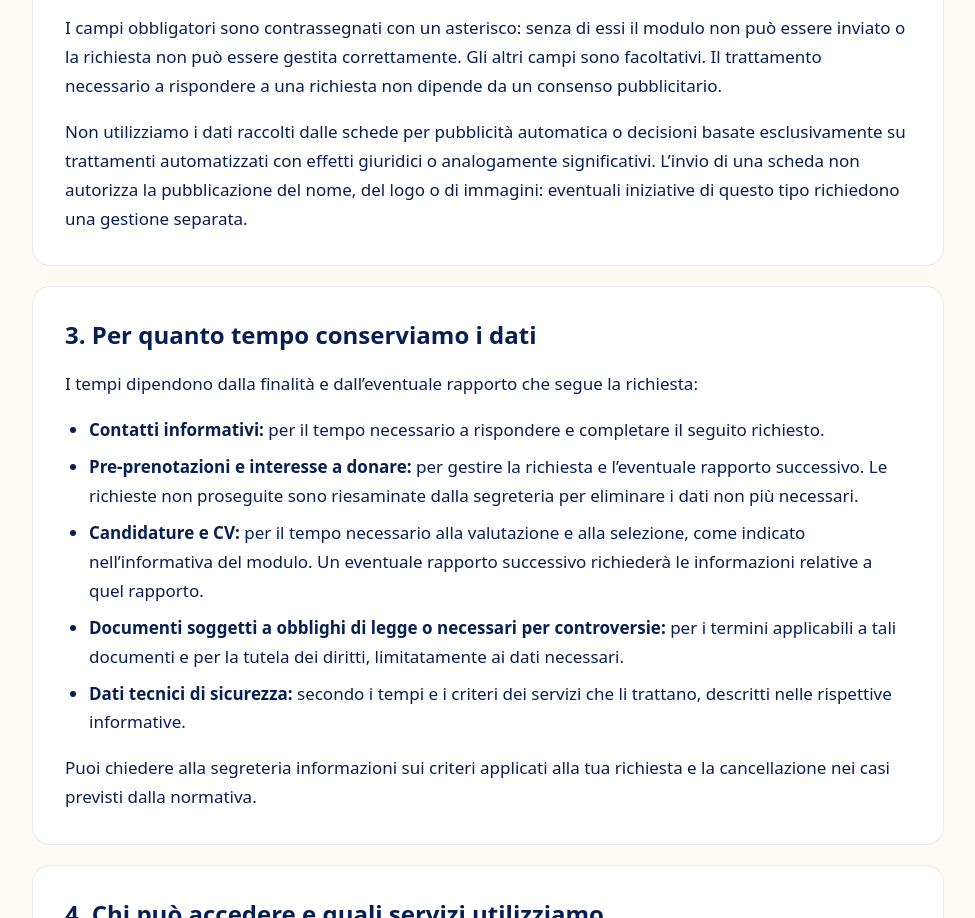
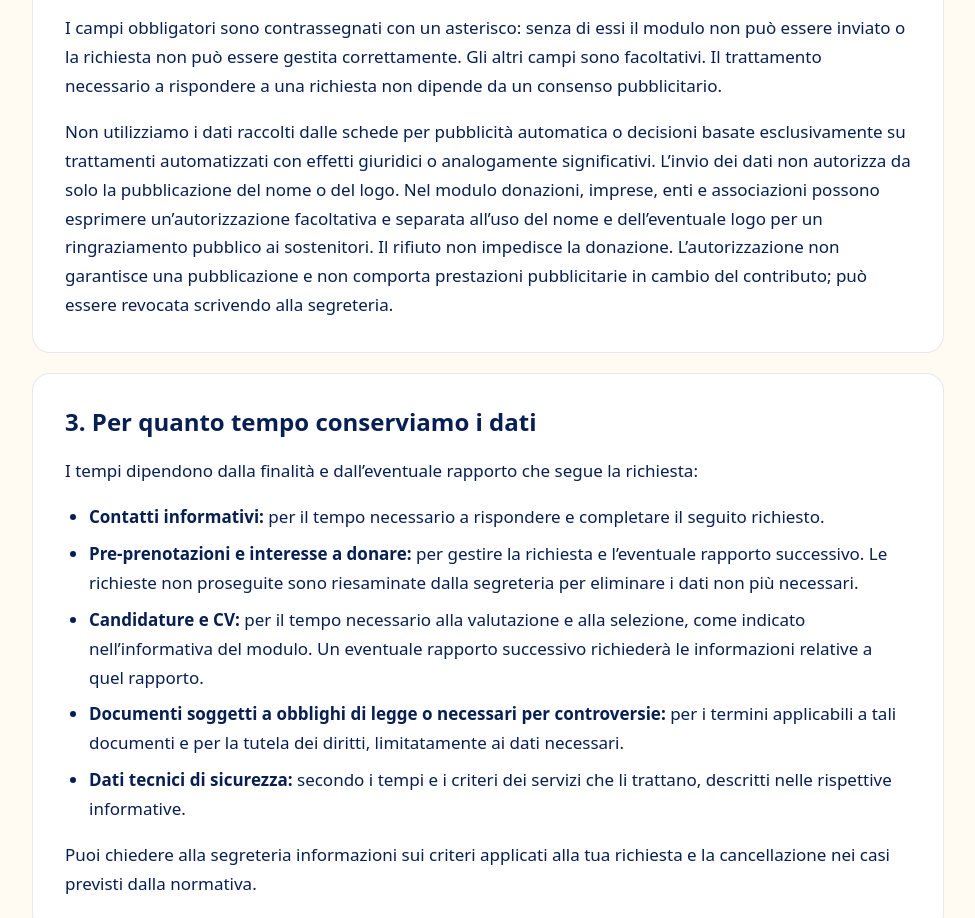
Before and after one commit to officinadeltalentosvt/Officinadeltalentosvt.github.io, a plain HTML site: page privacy.html in a window 1280 px wide. Shown: the part 2491-3409 px from the top of the page, without its empty margins (152-1127 px from the left). Drawn offline with Linux system fonts and the light colour scheme.

Commit message:
Chiarisce il ringraziamento facoltativo ai sostenitori senza prestazioni pubblicitarie

```diff
--- a/privacy.html
+++ b/privacy.html
@@ -14,7 +14,7 @@
 <article class="purpose"><h3>Interesse a una donazione liberale</h3><p>Trattiamo i dati identificativi e di contatto della persona, impresa o ente e, se comunicati, del rappresentante o referente, per gestire la richiesta, verificare l’anagrafica e predisporre eventuali documenti relativi alla donazione.</p><p>Le basi giuridiche sono le misure precontrattuali richieste (art. 6, par. 1, lett. b) e, quando sorge un rapporto, gli obblighi di legge applicabili (lett. c). <strong>Inviare la scheda non comporta impegni né pagamenti.</strong> <a href="https://officina-sostenitori.raffaele881122.chatgpt.site/">Vai al modulo donatori e alla relativa informativa</a>.</p></article>
 <article class="purpose"><h3>Candidature e curriculum</h3><p>Trattiamo i recapiti, le qualifiche, le esperienze, la disponibilità e il curriculum inviati per valutare la candidatura e ricontattarti. La base giuridica è l’esecuzione delle misure precontrattuali richieste dal candidato (art. 6, par. 1, lett. b); eventuali adempimenti successivi seguono le basi giuridiche previste per il relativo rapporto.</p><p>La manifestazione di interesse per futuri progetti di Servizio Civile Universale non sostituisce le domande previste dai bandi ufficiali. <a href="https://officina-sostenitori.raffaele881122.chatgpt.site/candidatura">Vai al modulo candidatura e alla relativa informativa</a>.</p></article>
 <p class="note">Comunica solo le informazioni necessarie. Nei moduli preliminari e nei messaggi evita dati sanitari, diagnosi, documenti d’identità e dati bancari non richiesti. Eventuali esigenze specifiche dei bambini saranno affrontate con la segreteria attraverso modalità e informative dedicate.</p>
-<h3>Dati obbligatori e facoltativi</h3><p>I campi obbligatori sono contrassegnati con un asterisco: senza di essi il modulo non può essere inviato o la richiesta non può essere gestita correttamente. Gli altri campi sono facoltativi. Il trattamento necessario a rispondere a una richiesta non dipende da un consenso pubblicitario.</p><p>Non utilizziamo i dati raccolti dalle schede per pubblicità automatica o decisioni basate esclusivamente su trattamenti automatizzati con effetti giuridici o analogamente significativi. L’invio di una scheda non autorizza la pubblicazione del nome, del logo o di immagini: eventuali iniziative di questo tipo richiedono una gestione separata.</p></section>
+<h3>Dati obbligatori e facoltativi</h3><p>I campi obbligatori sono contrassegnati con un asterisco: senza di essi il modulo non può essere inviato o la richiesta non può essere gestita correttamente. Gli altri campi sono facoltativi. Il trattamento necessario a rispondere a una richiesta non dipende da un consenso pubblicitario.</p><p>Non utilizziamo i dati raccolti dalle schede per pubblicità automatica o decisioni basate esclusivamente su trattamenti automatizzati con effetti giuridici o analogamente significativi. L’invio dei dati non autorizza da solo la pubblicazione del nome o del logo. Nel modulo donazioni, imprese, enti e associazioni possono esprimere un’autorizzazione facoltativa e separata all’uso del nome e dell’eventuale logo per un ringraziamento pubblico ai sostenitori. Il rifiuto non impedisce la donazione. L’autorizzazione non garantisce una pubblicazione e non comporta prestazioni pubblicitarie in cambio del contributo; può essere revocata scrivendo alla segreteria.</p></section>
 <section id="conservazione"><h2>3. Per quanto tempo conserviamo i dati</h2><p>I tempi dipendono dalla finalità e dall’eventuale rapporto che segue la richiesta:</p><ul><li><strong>Contatti informativi:</strong> per il tempo necessario a rispondere e completare il seguito richiesto.</li><li><strong>Pre-prenotazioni e interesse a donare:</strong> per gestire la richiesta e l’eventuale rapporto successivo. Le richieste non proseguite sono riesaminate dalla segreteria per eliminare i dati non più necessari.</li><li><strong>Candidature e CV:</strong> per il tempo necessario alla valutazione e alla selezione, come indicato nell’informativa del modulo. Un eventuale rapporto successivo richiederà le informazioni relative a quel rapporto.</li><li><strong>Documenti soggetti a obblighi di legge o necessari per controversie:</strong> per i termini applicabili a tali documenti e per la tutela dei diritti, limitatamente ai dati necessari.</li><li><strong>Dati tecnici di sicurezza:</strong> secondo i tempi e i criteri dei servizi che li trattano, descritti nelle rispettive informative.</li></ul><p>Puoi chiedere alla segreteria informazioni sui criteri applicati alla tua richiesta e la cancellazione nei casi previsti dalla normativa.</p></section>
 <section id="fornitori"><h2>4. Chi può accedere e quali servizi utilizziamo</h2><p>I dati delle schede non sono pubblicati nel sito. Possono essere consultati dalle persone autorizzate dell’amministrazione e della segreteria e, quando necessario, dai consulenti competenti e dai fornitori informatici coinvolti nel servizio. Le comunicazioni ad autorità o altri soggetti avvengono quando richieste dagli obblighi applicabili.</p><p>Il sito informativo utilizza <strong>GitHub Pages</strong>. I moduli collegati e la gestione delle richieste utilizzano <strong>OpenAI Sites e infrastruttura Cloudflare</strong>. Per i contatti scelti dall’utente sono utilizzati anche i servizi di posta elettronica, PEC o WhatsApp.</p><p>Questi fornitori possono svolgere attività per conto dell’associazione e trattamenti per proprie finalità di funzionamento, sicurezza o gestione del servizio, secondo il ruolo applicabile. Le informative dei fornitori descrivono i loro trattamenti autonomi; non sostituiscono questa informativa.</p>
 <h3>Eventuali trasferimenti fuori dallo Spazio economico europeo</h3><p>L’utilizzo di servizi internazionali può comportare trattamenti anche fuori dallo SEE. Le informative dei fornitori descrivono i Paesi e le misure applicate. Le garanzie previste dal GDPR possono comprendere decisioni di adeguatezza o clausole contrattuali standard, secondo il servizio e il trasferimento interessato. Per informazioni sulle garanzie applicabili ai dati della tua richiesta e per chiederne copia, contatta l’associazione.</p><ul><li><a href="https://docs.github.com/en/site-policy/privacy-policies/github-general-privacy-statement" target="_blank" rel="noopener noreferrer">Informativa GitHub</a></li><li><a href="https://openai.com/policies/eu-privacy-policy/" target="_blank" rel="noopener noreferrer">Informativa OpenAI per l’Europa</a></li><li><a href="https://www.cloudflare.com/privacypolicy/" target="_blank" rel="noopener noreferrer">Informativa Cloudflare</a></li></ul></section>
```
